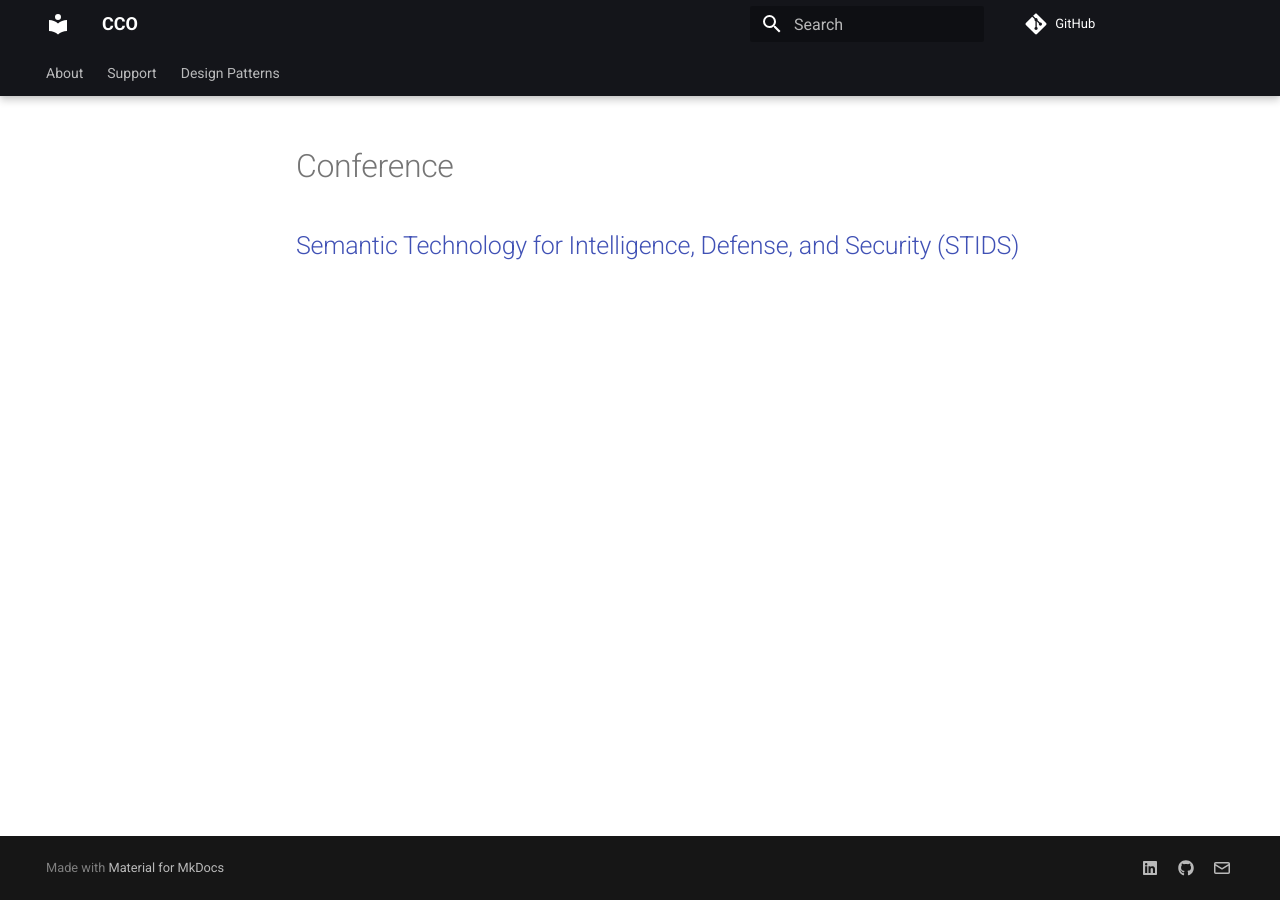
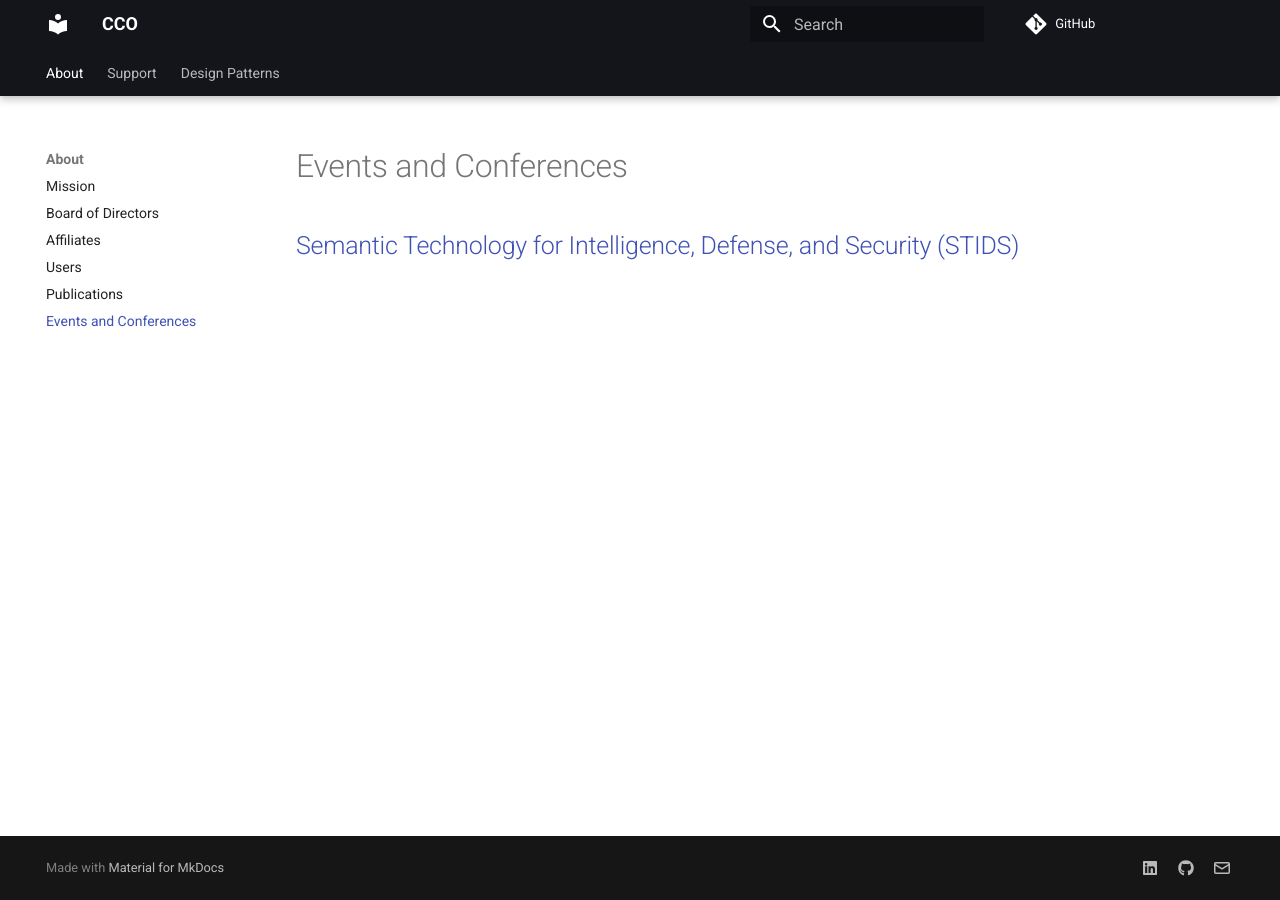
Before and after one commit to CommonCoreOntology/cco-webpage, an MkDocs documentation site: the page built from docs/conference.md, in a window 1280 px wide. Built offline with MkDocs 1.6.1 and Material for MkDocs 9.7.7, drawn with Linux system fonts in a browser that asks for light colours; comment, search, counter and statistics services are not loaded.

Commit message:
Update mkdocs.yml
added events and conferences

```diff
--- a/mkdocs.yml
+++ b/mkdocs.yml
@@ -25,6 +25,7 @@ nav:
     - Affiliates: affiliates.md
     - Users: users.md
     - Publications: publications.md
+    - Events and Conferences: conference.md
     #- CCO FAQ: cco-faq.md
   - Support:
     - Office Hours: office-hours.md
```
